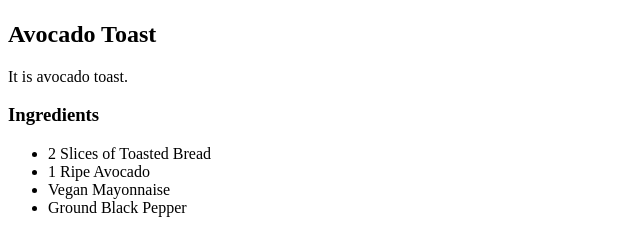
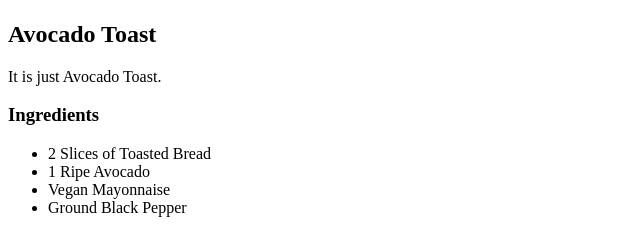
Before and after one commit to TrevorJPerks/odin-recipes, a plain HTML site: page recipes/avocadotoast.html in a window 1280 px wide. Shown: the part 333-566 px from the top of the page, 0-640 px from the left. Drawn offline with Linux system fonts and the light colour scheme.

Commit message:
Adjust verbiage

```diff
--- a/recipes/avocadotoast.html
+++ b/recipes/avocadotoast.html
@@ -13,7 +13,7 @@
   <img src="../img/avocadotoast.jpeg" width="350" height="250" alt="Avocado Toast" />
 
   <h2>Avocado Toast</h2>
-  <p>It is avocado toast.</p>
+  <p>It is just Avocado Toast.</p>
 
 
   <h3>Ingredients</h3>
```
